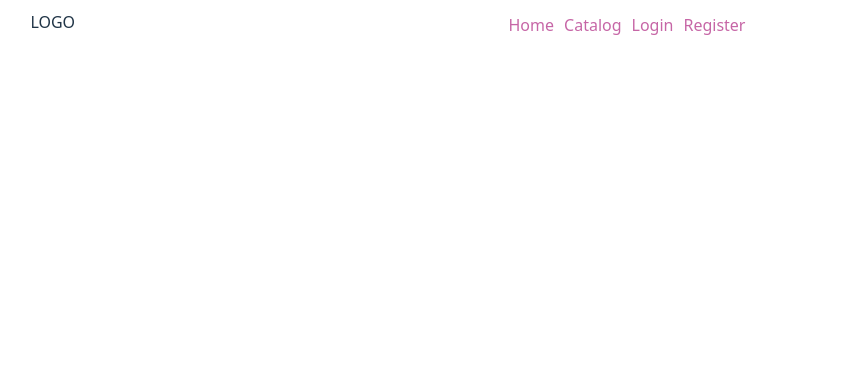
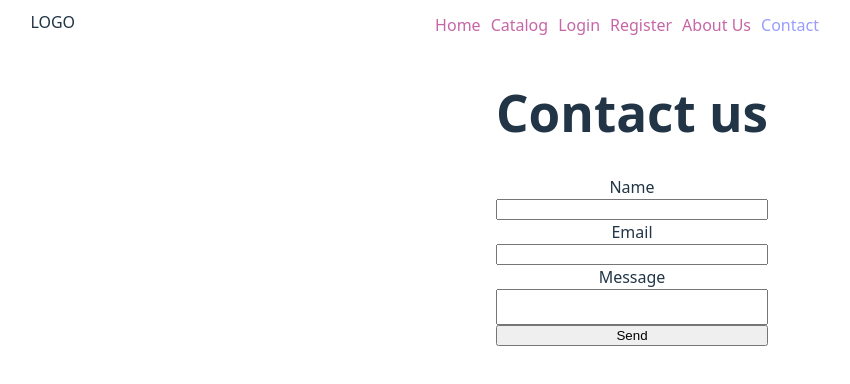
Before and after one commit to VivianZhelyazkova/Exam-Project, a React (Vite) app in the folder client/vite-project/: page /contact in a window 1280 px wide. Shown: the top 384 px of the page, without its empty margins (8-858 px from the left). Built offline with nearby package versions, Linux system fonts and the light colour scheme.

Commit message:
contact and about us added

```diff
--- a/client/vite-project/src/App.css
+++ b/client/vite-project/src/App.css
@@ -55,3 +55,12 @@
 .routes-container {
     max-width: 1200px;
 }
+
+.column {
+    display: flex;
+    flex-direction: column;
+}
+
+textarea {
+    resize: none;
+}
--- a/client/vite-project/src/App.jsx
+++ b/client/vite-project/src/App.jsx
@@ -7,6 +7,8 @@ import Home from "./components/Home";
 import Catalog from "./components/Catalog";
 import Login from "./components/Login";
 import Register from "./components/Register";
+import AboutUs from "./components/AboutUs";
+import Contact from "./components/Contact";
 
 function App() {
     return (
@@ -19,6 +21,8 @@ function App() {
                         <Route path="/catalog" element={<Catalog />} />
                         <Route path="/login" element={<Login />} />
                         <Route path="/register" element={<Register />} />
+                        <Route path="/aboutus" element={<AboutUs/>} />
+                        <Route path="/contact" element={<Contact/>} />
                     </Routes>
                 </div>
             </div>
--- /dev/null
+++ b/client/vite-project/src/components/AboutUs.jsx
@@ -0,0 +1,7 @@
+export default function AboutUs() {
+   return (
+     <>
+        <h1>About us</h1>
+     </>
+   );
+}
--- /dev/null
+++ b/client/vite-project/src/components/Contact.jsx
@@ -0,0 +1,17 @@
+export default function Contact() {
+    function onSumbit() {}
+    return (
+        <>
+            <h1>Contact us</h1>
+            <form action={onSumbit}  className="column">
+                <label htmlFor="name">Name</label>
+                <input type="text" name="name" />
+                <label htmlFor="email">Email</label>
+                <input type="email" name="email" />
+                <label htmlFor="message">Message</label>
+                <textarea name="message" />
+                <input type="submit" value="Send" />
+            </form>
+        </>
+    );
+}
--- a/client/vite-project/src/components/Header.jsx
+++ b/client/vite-project/src/components/Header.jsx
@@ -9,6 +9,8 @@ export default function Header() {
                     <NavLink className={({isActive})=>isActive ? "active-link": "link"} to="/catalog">Catalog</NavLink>
                     <NavLink className={({isActive})=>isActive ? "active-link": "link"} to="/login">Login</NavLink>
                     <NavLink className={({isActive})=>isActive ? "active-link": "link"} to="/register">Register</NavLink>
+                    <NavLink className={({isActive})=>isActive ? "active-link": "link"} to="/aboutus">About Us</NavLink>
+                    <NavLink className={({isActive})=>isActive ? "active-link": "link"} to="/contact">Contact</NavLink>
                 </div>
             </div>
         </>
--- a/client/vite-project/src/components/Login.jsx
+++ b/client/vite-project/src/components/Login.jsx
@@ -1,7 +1,7 @@
 import { useNavigate } from "react-router";
 
 export default function Login() {
-    const navigate = useNavigate()
+    const navigate = useNavigate();
     async function onSubmit(formData) {
         const { email, password } = Object.fromEntries(formData);
         const data = await fetch("http://localhost:3030/users/login", {
@@ -12,18 +12,15 @@ export default function Login() {
 
         const result = await data.json();
         localStorage.setItem("accessToken", result.accessToken);
-        navigate("/")
+        navigate("/");
     }
 
     return (
         <>
             <h1>Login</h1>
-            <form
-                action={onSubmit}
-                style={{ display: "flex", flexDirection: "column" }}
-            >
+            <form action={onSubmit} className="column">
                 <label htmlFor="email">Email</label>
-                <input type="text" name="email" />
+                <input type="email" name="email" />
 
                 <label htmlFor="password">Password</label>
                 <input type="password" name="password" />
--- a/client/vite-project/src/components/Register.jsx
+++ b/client/vite-project/src/components/Register.jsx
@@ -1,6 +1,6 @@
 import { useNavigate } from "react-router";
 export default function Register() {
-    const navigate = useNavigate()
+    const navigate = useNavigate();
     async function onSubmit(formData) {
         const { email, password } = Object.fromEntries(formData);
         const response = await fetch("http://localhost:3030/users/register", {
@@ -10,18 +10,15 @@ export default function Register() {
         });
         const result = await response.json();
         localStorage.setItem("accessToken", result.accessToken);
-        navigate("/")
+        navigate("/");
     }
 
     return (
         <>
             <h1>Register</h1>
-            <form
-                action={onSubmit}
-                style={{ display: "flex", flexDirection: "column" }}
-            >
+            <form action={onSubmit} className="column">
                 <label htmlFor="email">Email</label>
-                <input type="text" name="email" />
+                <input type="email" name="email" />
                 <label htmlFor="password">Password</label>
                 <input type="password" name="password" />
                 <label htmlFor="rePassword">Repeat Password</label>
```
